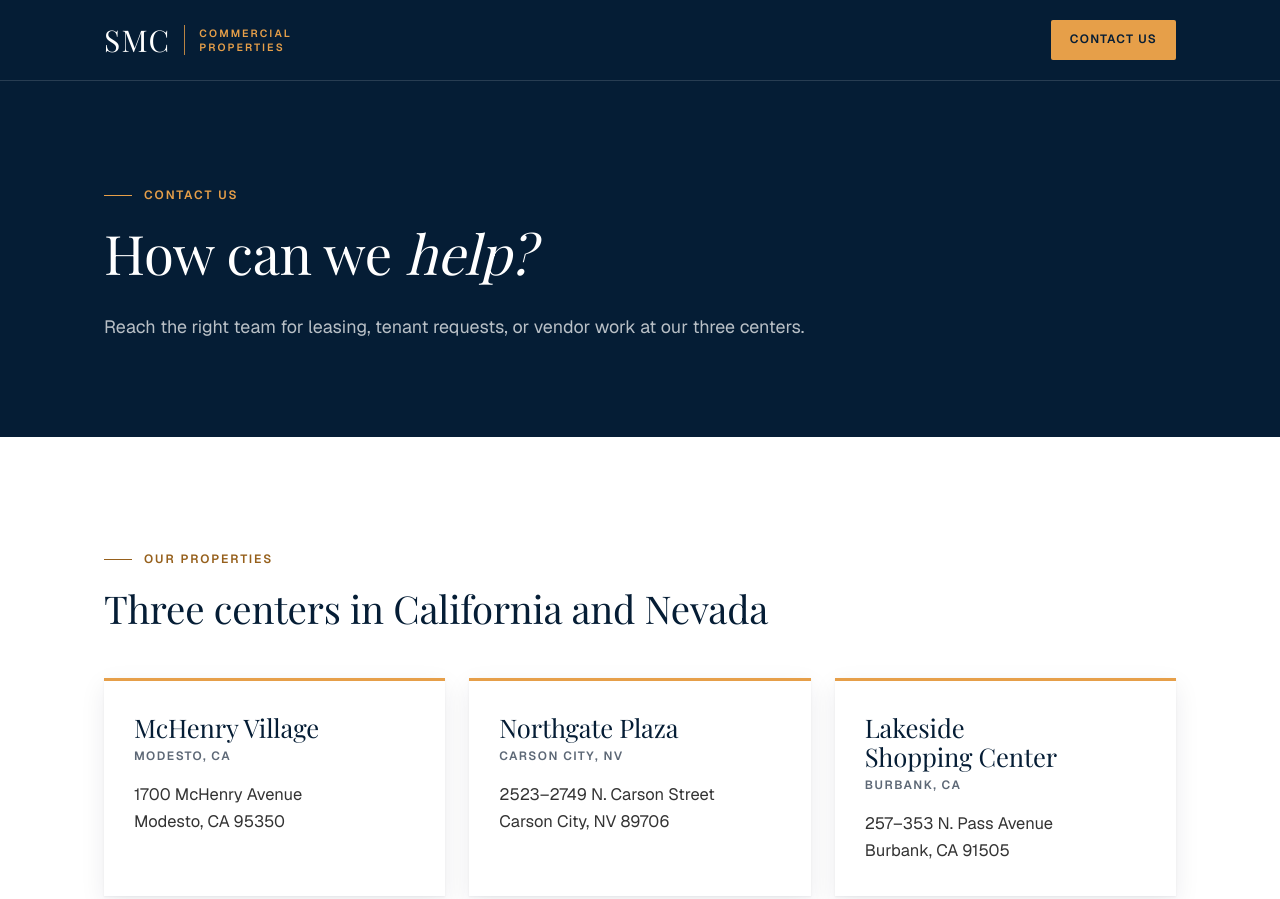
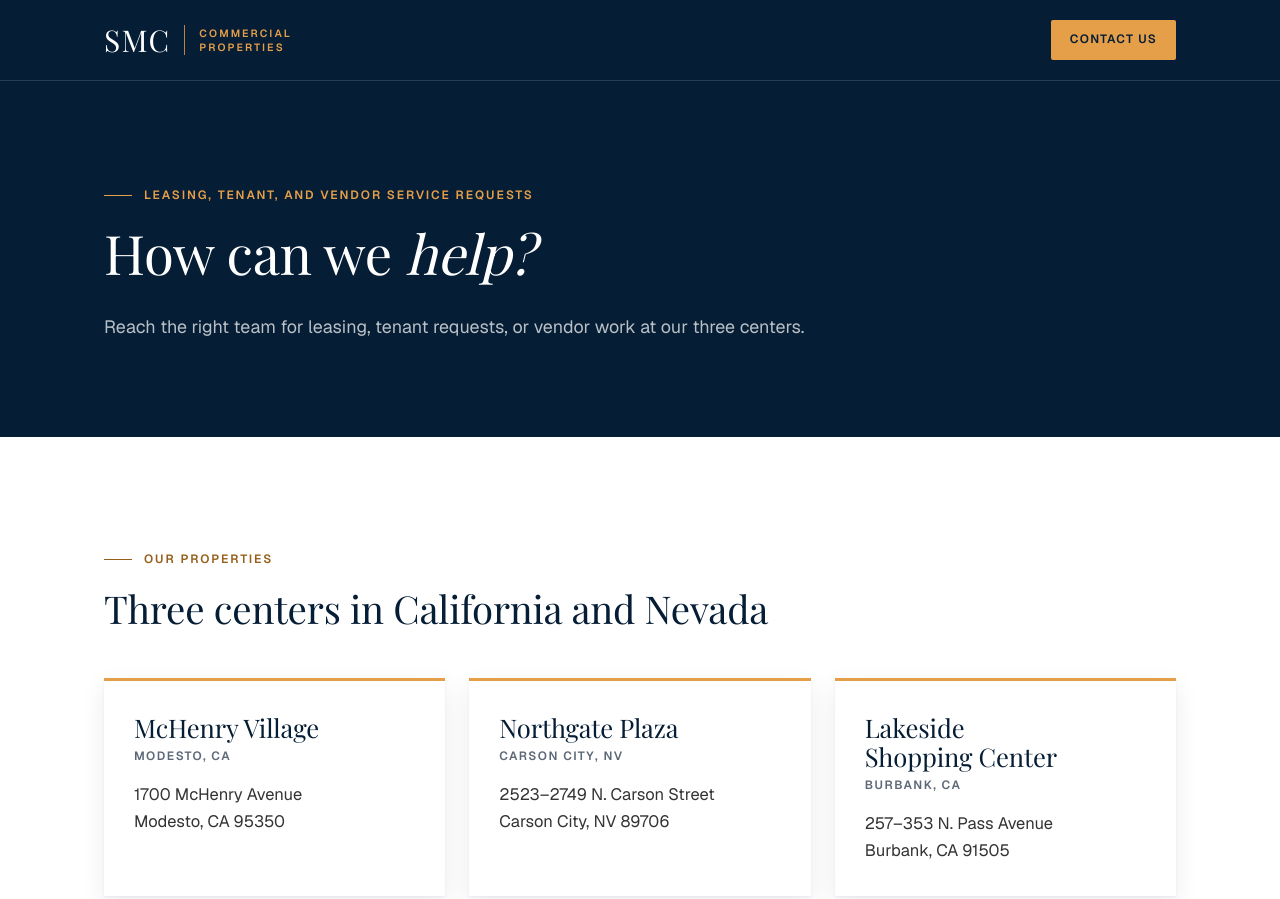
Before and after one commit to Standard-Management/smc-commercial-contact, a plain HTML site: page index.html in a window 1280 px wide. Shown: the top 899 px of the page. Drawn offline with nearby package versions, Linux system fonts and the light colour scheme; a web font is replaced by a local one.

Commit message:
Restore hero kicker and align site.js with local copy
Co-Authored-By: Claude Haiku 5.5 <noreply@anthropic.com>
Claude-Session: https://claude.ai/code/session_01BE2ehLmUbhYQbjyKTiWVND

```diff
--- a/assets/site.js
+++ b/assets/site.js
@@ -1,6 +1,7 @@
 /* SMC Commercial Properties: contact forms.
    Progressive enhancement: without JavaScript the forms still post to Netlify Forms.
-   With JavaScript, submissions are sent in the background and the visitor is taken to the thank-you page. */
+   With JavaScript, submissions are sent in the background and the visitor is taken to the thank-you page.
+   If sending fails, a status message with the fallback email address is shown. */
 (function () {
   'use strict';
 
--- a/index.html
+++ b/index.html
@@ -28,7 +28,7 @@
 
   <section class="hero">
     <div class="wrap">
-      <p class="kicker">Contact us</p>
+      <p class="kicker">Leasing, Tenant, and Vendor Service Requests</p>
       <h1 class="display-lg">How can we <em>help?</em></h1>
       <p class="lede">Reach the right team for leasing, tenant requests, or vendor work at our three centers.</p>
     </div>
```
